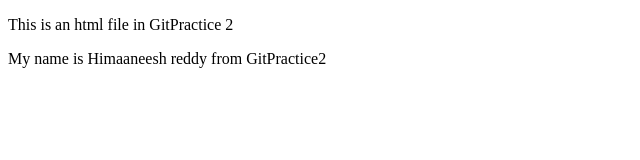
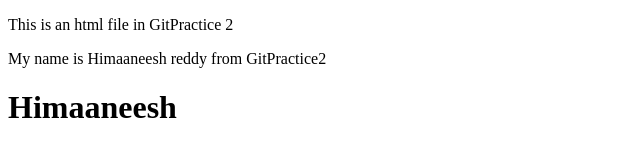
Before and after one commit to himaaneesh11/GitPractice2, a plain HTML site: page index.html in a window 1280 px wide. Shown: the whole page, without its empty margins (0-640 px from the left). Drawn offline with Linux system fonts and the light colour scheme.

Commit message:
Conflicts checking

```diff
--- a/index.html
+++ b/index.html
@@ -8,5 +8,6 @@
 <body>
     <p>This is an html file in GitPractice 2</p>
     <p>My name is Himaaneesh reddy from GitPractice2</p>
+    <h1>Himaaneesh</h1>
 </body>
 </html>
```
